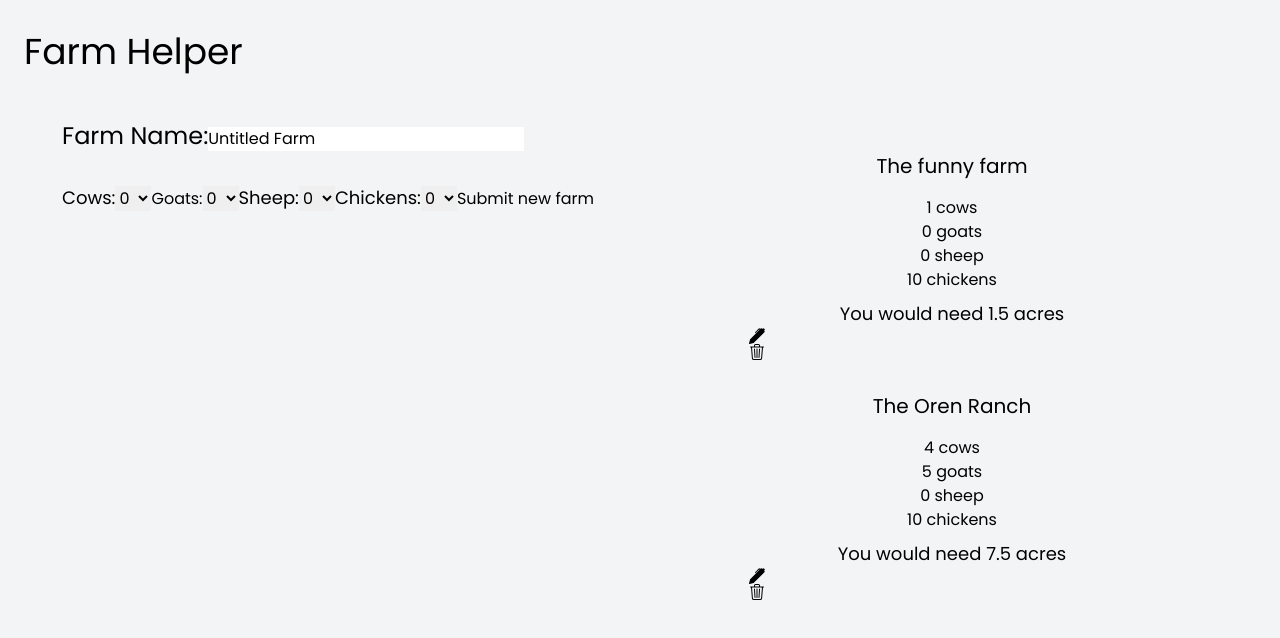
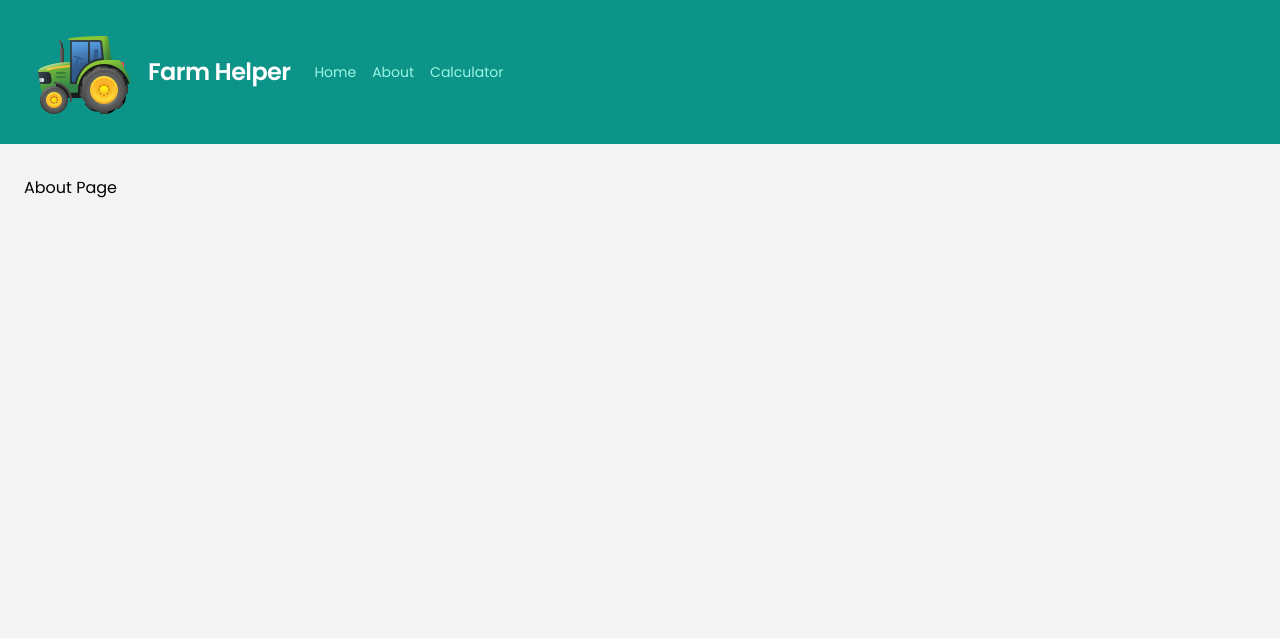
Before and after one commit to Acalltoredemption/FarmHelper, a React (Create React App) app: page /about in a window 1280 px wide. Shown: the top 638 px of the page. Built offline with nearby package versions, Linux system fonts and the light colour scheme.

Commit message:
styling app with tailwind

```diff
--- a/package.json
+++ b/package.json
@@ -9,6 +9,8 @@
     "bootstrap-icons": "^1.8.2",
     "react": "^18.1.0",
     "react-dom": "^18.1.0",
+    "react-router": "^6.3.0",
+    "react-router-dom": "^6.3.0",
     "react-scripts": "5.0.1",
     "uuid": "^8.3.2",
     "web-vitals": "^2.1.4"
--- a/src/App.js
+++ b/src/App.js
@@ -1,22 +1,27 @@
+import {BrowserRouter as Router, Route, Routes} from 'react-router-dom'
+
 import Header from "./components/Header";
-import Selections from "./components/Selections";
-import ResultPanel from "./components/ResultPanel";
 import { ResultProvider } from "./context/ResultContext";
 import './index.css'
-
 import './app.css'
+import Home from './pages/Home';
+import Calculator from './pages/Calculator';
+import About from './pages/About';
 
 function App() {
   return (
 
     <ResultProvider>
+      <Router>
+      <Header />
     <div className="min-h-screen px-6 py-8 mx-auto bg-gray-100">
-    <Header />
-    <section className="grid grid-cols-2 gap-4 mt-12">
-    <Selections />
-    <ResultPanel />
-    </section>
+      <Routes>
+      <Route path='/' element={<Home />} />
+      <Route path='/about' element={<About />} />
+      <Route path='/calculator' element={<Calculator />} />
+      </Routes>
     </div>
+    </Router>
     </ResultProvider>
 
   );
--- a/src/components/Header.jsx
+++ b/src/components/Header.jsx
@@ -1,8 +1,36 @@
+import Tractor from '../assets/images/tractor.png'
+import { Link } from 'react-router-dom'
+
 
 export default function Header() {
   return (
-    <div className="mb-6 mx-auto">
-        <h2 className="text-left text-4xl">Farm Helper</h2>
+<nav className="flex flex-wrap items-center justify-between p-6 bg-teal-600">
+  <div className="flex items-center flex-shrink-0 mr-6 text-white ">
+    <Link to="/">
+  <img className="ml-3 mr-4" src={Tractor} alt="icon of a tractor" />
+     </Link>
+     <Link to='/'>
+      <span className="text-2xl font-semibold tracking-tight">Farm Helper</span>
+      </Link>
+  </div>
+  <div className="block lg:hidden">
+    <button className="flex items-center px-3 py-2 text-teal-200 border border-teal-400 rounded hover:text-white hover:border-white">
+      <svg className="w-3 h-3 fill-current" viewBox="0 0 20 20" xmlns="http://www.w3.org/2000/svg"><title>Menu</title><path d="M0 3h20v2H0V3zm0 6h20v2H0V9zm0 6h20v2H0v-2z"/></svg>
+    </button>
+  </div>
+  <div className="flex-grow block w-full lg:flex lg:items-center lg:w-auto">
+    <div className="text-sm lg:flex-grow">
+      <Link to="/" className="block mt-4 mr-4 text-teal-200 lg:inline-block lg:mt-0 hover:text-white">
+        Home
+      </Link>
+      <Link to="/about" className="block mt-4 mr-4 text-teal-200 lg:inline-block lg:mt-0 hover:text-white">
+        About
+      </Link>
+      <Link to="/calculator" className="block mt-4 text-teal-200 lg:inline-block lg:mt-0 hover:text-white">
+        Calculator
+      </Link>
     </div>
+  </div>
+</nav>
   )
 }
--- /dev/null
+++ b/src/pages/About.jsx
@@ -0,0 +1,7 @@
+import React from 'react'
+
+export default function About() {
+  return (
+    <div>About Page</div>
+  )
+}
--- /dev/null
+++ b/src/pages/Calculator.jsx
@@ -0,0 +1,12 @@
+import React from 'react'
+import Selections from '../components/Selections'
+import ResultPanel from '../components/ResultPanel'
+
+export default function Calculator() {
+  return (
+    <section className="grid grid-cols-2 gap-4 mt-12">
+    <Selections />
+    <ResultPanel />
+    </section>
+  )
+}
--- /dev/null
+++ b/src/pages/Home.jsx
@@ -0,0 +1,7 @@
+import React from 'react'
+
+export default function Home() {
+  return (
+    <div>HomePage</div>
+  )
+}
```
Also changed, not shown: src/assets/images/tractor.png (added), 1 other file (tests, documents, lock files or other folders).
